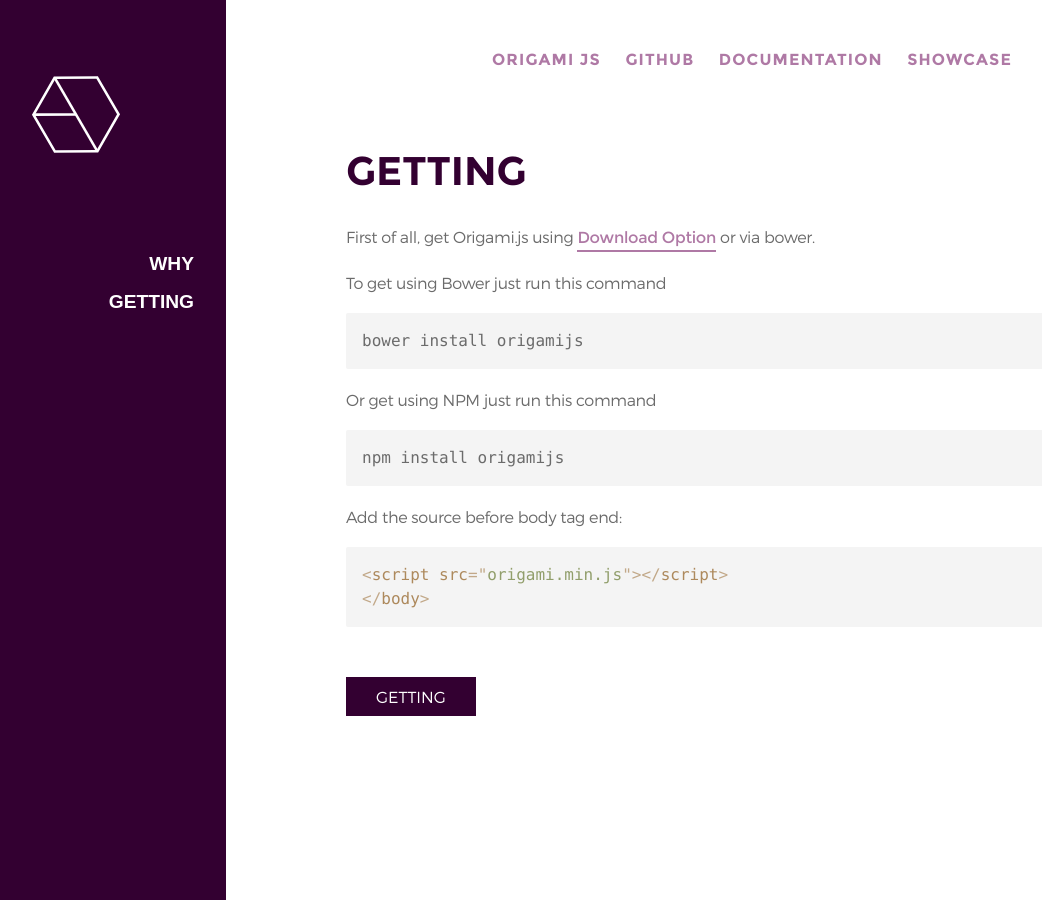
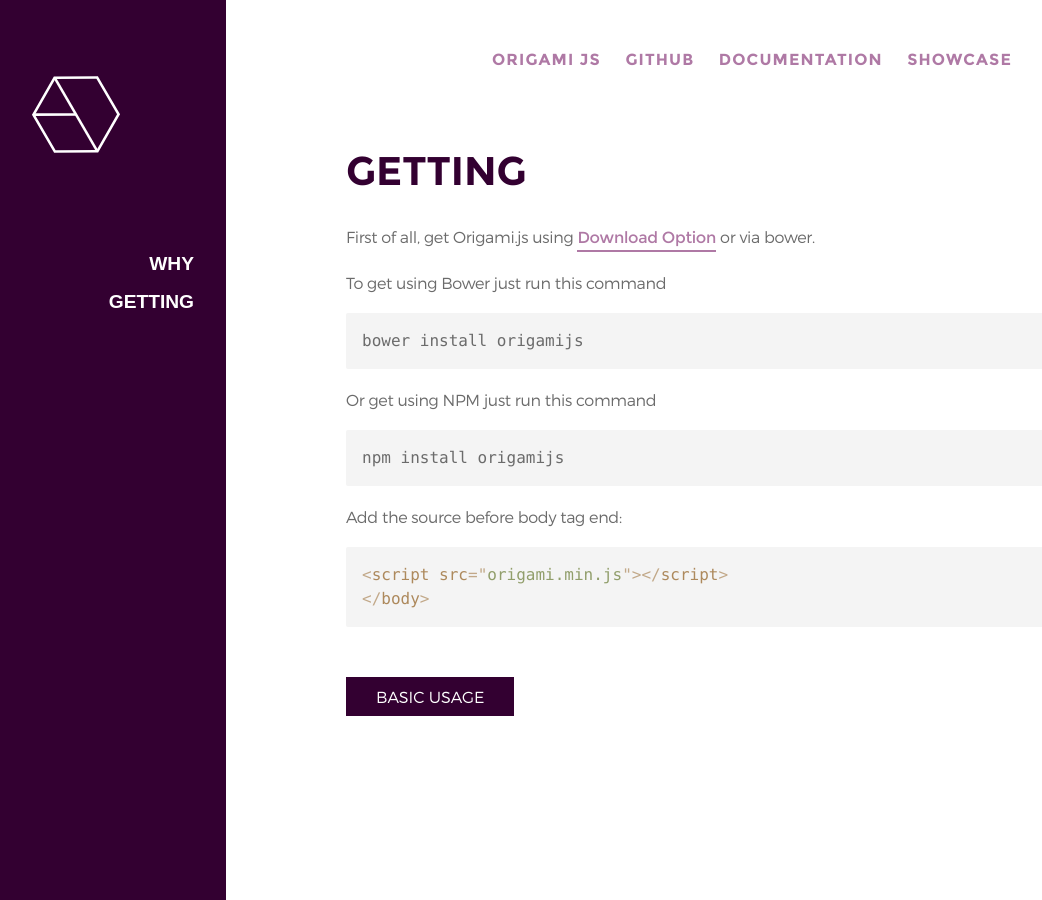
Before and after one commit to raphamorim/origamijs, a Jekyll site: the page built from _docs/2-getting.md, in a window 1280 px wide. Shown: the whole page, without its empty margins (74-1116 px from the left). Built offline with Jekyll 4.4.1, drawn with Linux system fonts in a browser that asks for light colours.

Commit message:
fixing title

```diff
--- a/_docs/2-getting.md
+++ b/_docs/2-getting.md
@@ -22,5 +22,5 @@
 &#60;/body&#62;</code></pre>
 
 <div class="read-wrapper">
-    <a href="../3-usage" class="btn btn-read">Getting</a>
+    <a href="../3-basic-usage" class="btn btn-read">Basic Usage</a>
 </div>
--- a/_includes/head.html
+++ b/_includes/head.html
@@ -4,7 +4,7 @@
     <meta name="viewport" content="width=device-width, initial-scale=1">
 
     <title>
-        {% if page.title %}{{ page.title }}
+        {% if page.title %}{{ site.title }} - {{ page.title }}
         {% else %}{{ site.title }}{% endif %}
     </title>
     <meta name="description" content="{% if page.description %}{{ page.description | strip_html | strip_newlines | truncate: 160 }}{% else %}{{ site.description }}{% endif %}">
--- a/docs/index.html
+++ b/docs/index.html
@@ -12,7 +12,7 @@
 <ul class="menu-navigation">
 {% for doc in site.docs %}
     <li>
-        <a class="title" href="{{ site.url }}/docs/{{ doc.order }}-{{ doc.title }}" class="sidebar-link">
+        <a class="title" href="{{ site.url }}/docs/{{ doc.order }}-{{ doc.title | replace: ' ', '-' }}" class="sidebar-link">
             {{ doc.title }}
         </a>
     </li>
```
